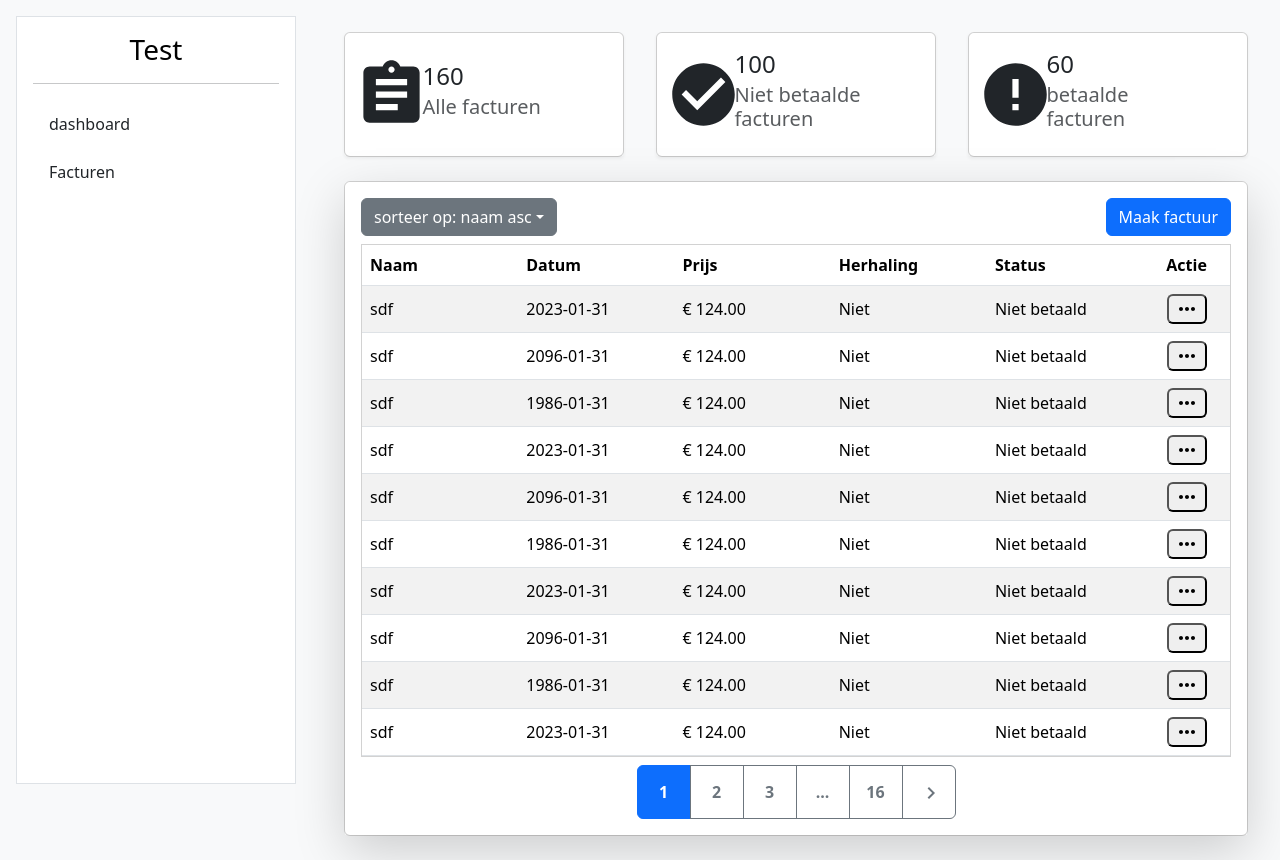
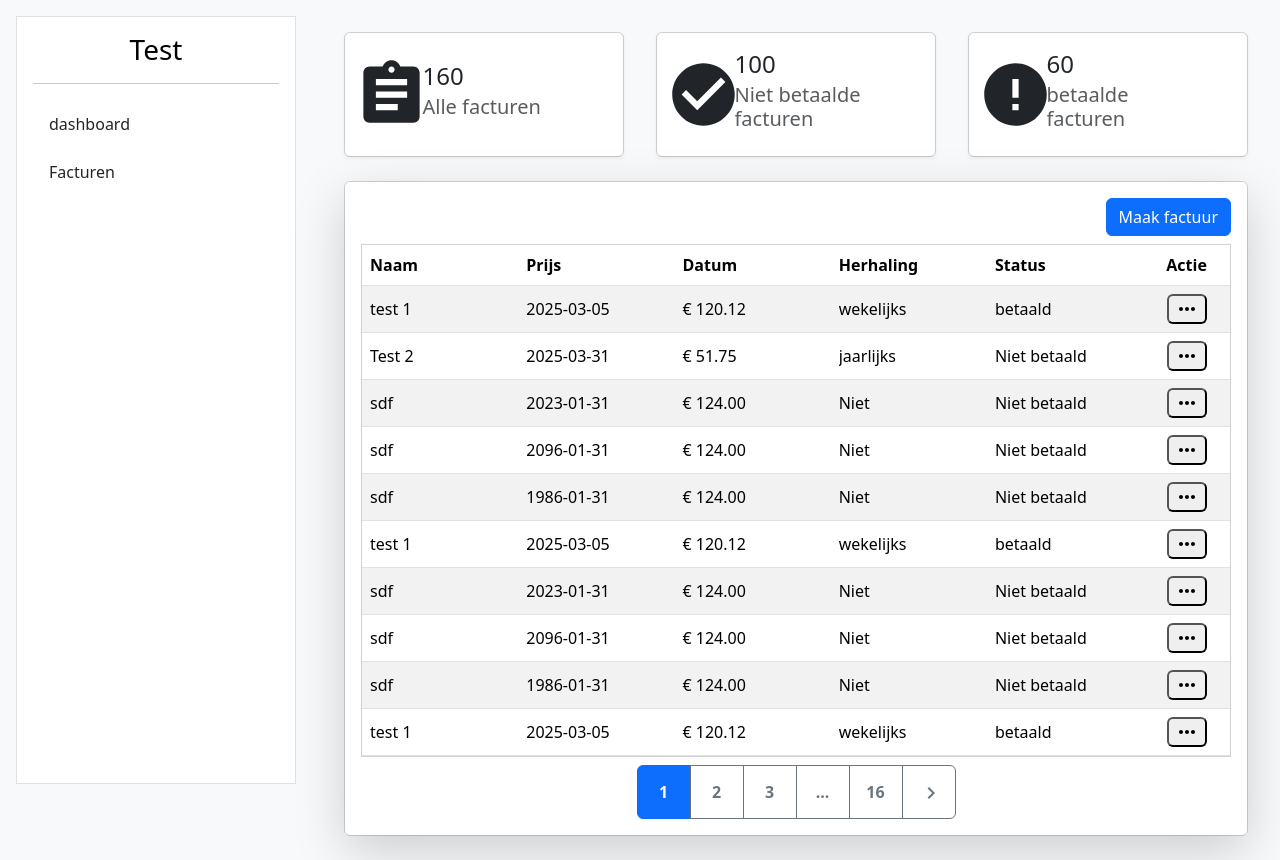
Before and after one commit to BsgMax00/parent_website, a React (Create React App) app: page /facturen in a window 1280 px wide. Built offline with nearby package versions, Linux system fonts and the light colour scheme; data requests are answered from the project's data file.

Commit message:
cleaned up pagination and handles the sorting differently by making the headers be pressable to be sorted

```diff
--- a/src/Components/Invoice/InvoiceManagmentBody.js
+++ b/src/Components/Invoice/InvoiceManagmentBody.js
@@ -2,25 +2,52 @@
 import { InvoiceContext } from "../../Contexts/InvoiceContext";
 
 import InvoiceRow from "./InvoiceRow";
-import InvoiceManagmentBodyDropdown from "./InvoiceManagmentDropdown"
-import InvoiceManagmentDropdownItem from "./InvoiceManagmentDropdownItem";
 import InvoiceManagmentPagination from "./InvoiceManagmentPagination";
 
 const InvoiceManagmentBody = () => {
     const [ chunkedInvoiceData, setChunkedInvoiceData ] = useState([]);
-    const [ sortingOption, setSortingOption ] = useState("naam asc");
+    const [ sortingOption, setSortingOption ] = useState({key: null, direction: "asc"});
     const { invoiceData, arrayIndex, setArrayIndex } = useContext(InvoiceContext);
+    const tableHeaders = [
+        { label: "Naam", key: "name" },
+        { label: "Prijs", key: "price" },
+        { label: "Datum", key: "date" },
+        { label: "Herhaling", key: "repeat" },
+        { label: "Status", key: "status" }
+    ]
+
+    const handleSort = (key) => {
+        let direction = "asc";
+        if (sortingOption.key === key && sortingOption.direction === "asc"){
+            direction = "desc";
+        }
+
+        setSortingOption({ key, direction })
+    }
 
     const chunkInvoiceData = ( invoices ) => {
         const InvoiceDataChunked = [];
         const data = [...invoices].sort((a, b) => {
-            if(sortingOption === "naam asc") { return a.InvoiceName.localeCompare(b.InvoiceName, undefined, { numeric: true, sensitivity: "base" }); }
-            if(sortingOption === "naam desc") { return b.InvoiceName.localeCompare(a.InvoiceName, undefined, { numeric: true, sensitivity: "base" }); }
-            if(sortingOption === "prijs asc") { return a.InvoicePrice - b.InvoicePrice; }
-            if(sortingOption === "prijs desc") { return b.InvoicePrice - a.InvoicePrice; }
-            if(sortingOption === "datum asc") { return new Date(a.InvoiceDate).getTime() - new Date(b.InvoiceDate).getTime(); }
-            if(sortingOption === "datum desc") { return new Date(b.InvoiceDate).getTime() - new Date(a.InvoiceDate).getTime(); }
-            if(sortingOption === "status") { return a.InvoiceStatus.localeCompare(b.InvoiceStatus, undefined, { numeric: true, sensitivity: "base" }); }
+            if (sortingOption.key === "name") {
+                if (sortingOption.direction === "asc"){ return a.InvoiceName.localeCompare(b.InvoiceName, undefined, { numeric: true, sensitivity: "base" }); }
+                else{ return b.InvoiceName.localeCompare(a.InvoiceName, undefined, { numeric: true, sensitivity: "base" }); }
+            }
+            if (sortingOption.key === "price"){
+                if (sortingOption.direction === "asc"){ return a.InvoicePrice - b.InvoicePrice; }
+                else{ return b.InvoicePrice - a.InvoicePrice; }
+            }
+            if (sortingOption.key === "date"){
+                if (sortingOption.direction === "asc"){ return new Date(a.InvoiceDate).getTime() - new Date(b.InvoiceDate).getTime(); }
+                else { return new Date(b.InvoiceDate).getTime() - new Date(a.InvoiceDate).getTime(); }
+            }
+            if (sortingOption.key === "repeat"){
+                if (sortingOption.direction === "asc"){ return a.InvoiceRepeat.localeCompare(b.InvoiceRepeat, undefined, { numeric: true, sensitivity: "base" }); }
+                else { return b.InvoiceRepeat.localeCompare(a.InvoiceRepeat, undefined, { numeric: true, sensitivity: "base" }); }
+            }
+            if (sortingOption.key === "status"){
+                if (sortingOption.direction === "asc"){ return a.InvoiceStatus.localeCompare(b.InvoiceStatus, undefined, { numeric: true, sensitivity: "base" }); }
+                else { return b.InvoiceName.localeCompare(b.InvoiceStatus, undefined, { numeric: true, sensitivity: "base" }); }
+            }
             return 0;
         });
 
@@ -42,35 +69,18 @@
             <div className="col-12 px-2">
                 <div className="card m-2">
                     <div className="card-body shadow-lg">
-                        {Array.isArray(chunkedInvoiceData[arrayIndex]) ? (
-                            <div className="d-flex align-items-center justify-content-between">
-                                <InvoiceManagmentBodyDropdown Label={`sorteer op: ${sortingOption}`}>
-                                    <InvoiceManagmentDropdownItem event={() => setSortingOption("naam asc")} value={"naam asc"}/>
-                                    <InvoiceManagmentDropdownItem event={() => setSortingOption("naam desc")} value={"naam desc"}/>
-                                    <InvoiceManagmentDropdownItem event={() => setSortingOption("prijs asc")} value={"prijs asc"}/>
-                                    <InvoiceManagmentDropdownItem event={() => setSortingOption("prijs desc")} value={"prijs desc"}/>
-                                    <InvoiceManagmentDropdownItem event={() => setSortingOption("datum asc")} value={"datum asc"}/>
-                                    <InvoiceManagmentDropdownItem event={() => setSortingOption("datum desc")} value={"datum desc"}/>
-                                    <InvoiceManagmentDropdownItem event={() => setSortingOption("status")} value={"status"}/>
-                                </InvoiceManagmentBodyDropdown>
-                                <a href="/facturen/aanmaken" className="btn btn-primary">Maak factuur</a>
-                            </div>
-                        ) : (
-                            <div className="d-flex justify-content-end mb-2">
-                                <a href="/facturen/aanmaken" className="btn btn-primary">Maak factuur</a>
-                            </div>
-                        )}
+                        <div className="d-flex justify-content-end mb-2">
+                            <a href="/facturen/aanmaken" className="btn btn-primary">Maak factuur</a>
+                        </div>
                         <div className="card rounded-0 mt-2">
                             <div className="card-body p-0">
                                 <div className="table-responsive table-card">
                                     <table className="table table-striped table-hover align-middle table-nowrap mb-0" style={{ tableLayout: "fixed", width: "100%"}}>
                                         <thead>
                                             <tr className="fw-bold">
-                                                <th scope="col" style={{ width: "18%" }}>Naam</th>
-                                                <th scope="col" style={{ width: "18%" }}>Datum</th>
-                                                <th scope="col" style={{ width: "18%" }}>Prijs</th>
-                                                <th scope="col" style={{ width: "18%" }}>Herhaling</th>
-                                                <th scope="col" style={{ width: "18%" }}>Status</th>
+                                                {tableHeaders.map(({ label, key }, index) => (
+                                                    <th key={index} scope="col" style={{ width: "18%" }} onClick={() => handleSort(key)}>{label} {sortingOption.key === key && (sortingOption.direction === "asc" ? '▲' : '▼')}</th>
+                                                ))}
                                                 <th scope="col" className="text-center" style={{ width: "10%" }}>Actie</th>
                                             </tr>
                                         </thead>
--- a/src/Components/Invoice/InvoiceManagmentPagination.js
+++ b/src/Components/Invoice/InvoiceManagmentPagination.js
@@ -1,5 +1,5 @@
 import { ChevronLeft, ChevronRight } from "@mui/icons-material";
-import { useContext, useEffect } from "react";
+import { useContext } from "react";
 import { InvoiceContext } from "../../Contexts/InvoiceContext";
 
 const InvoiceManagmentPagination = ({ chunkedInvoiceData }) => {
@@ -28,10 +28,6 @@
     }
 
     const tableIndeces = getMiddleTableIndex();
-
-    useEffect(() => {
-        console.log(arrayIndex)
-    }, [arrayIndex])
 
     return (
         <>
```
